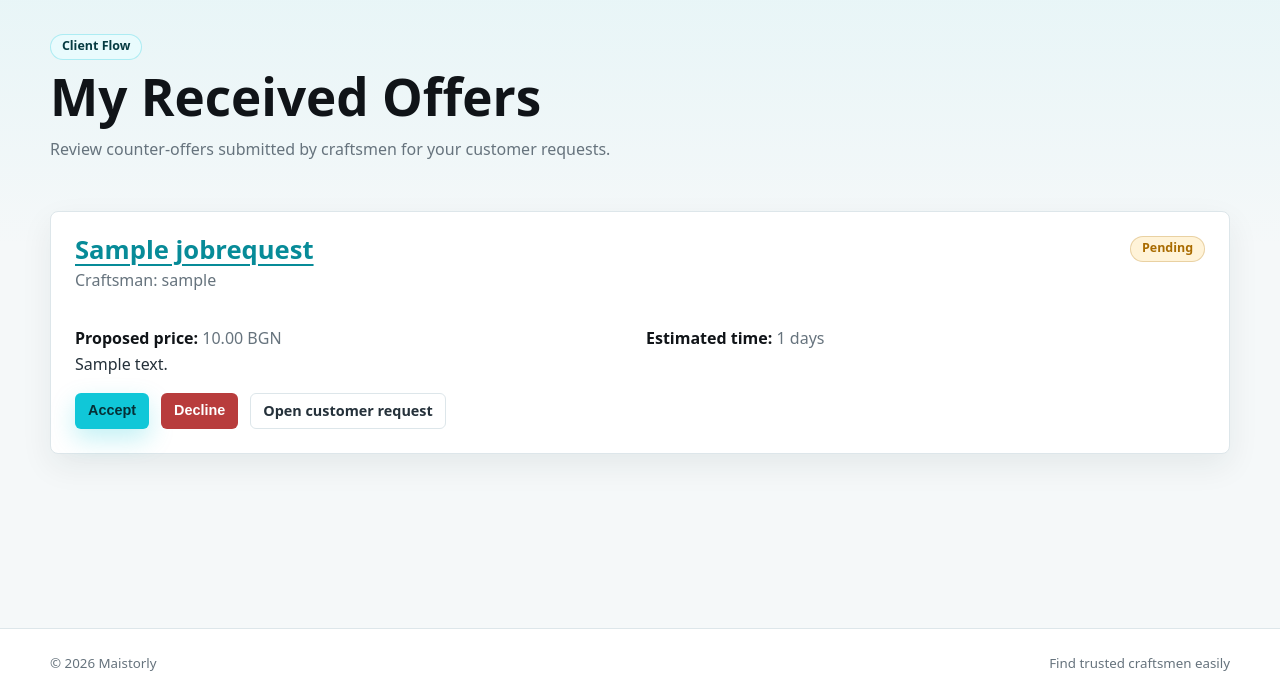
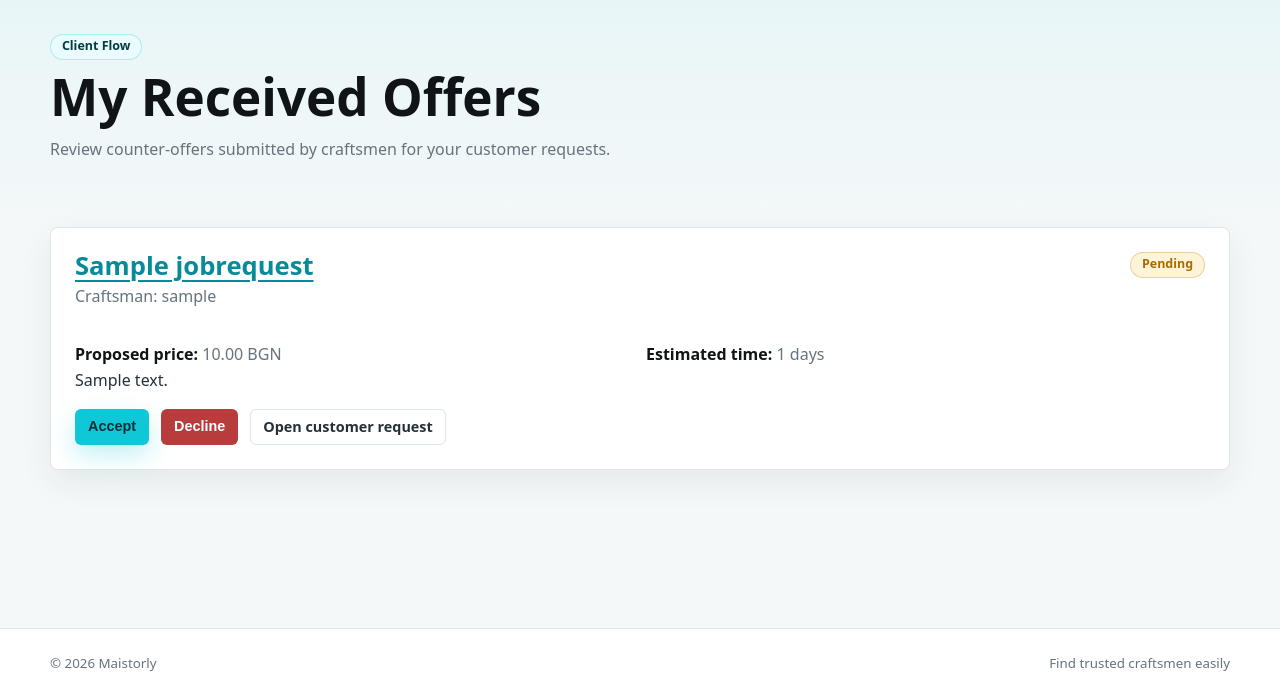
Before and after one commit to YordanVeselinov/maistorly, a Django app: page /jobs/offers/received/ in a window 1280 px wide. Shown: the part 102-800 px from the top of the page. Run offline with Django 5.2, Linux system fonts and the light colour scheme; a user stored in the database is signed in; tables that the repository leaves empty hold one stand-in row (values such as "Sample post"); parts of the project's set-up code (start-up, migrations or seed data) failed here and were passed over.

Commit message:
fix: improve received counter offers spacing

```diff
--- a/backend/accounts/static/maistorly/css/site.css
+++ b/backend/accounts/static/maistorly/css/site.css
@@ -316,6 +316,10 @@ dd {
 
 .stack--large {
     gap: var(--space-6);
+}
+
+.received-offers-list {
+    margin-top: var(--space-7);
 }
 
 .cluster {
--- a/backend/templates/jobs/my_received_offers.html
+++ b/backend/templates/jobs/my_received_offers.html
@@ -12,7 +12,7 @@
     </div>
 </div>
 
-<div class="stack">
+<div class="stack received-offers-list">
 {% if offers %}
     {% for offer in offers %}
     <article class="listing-card">
```
